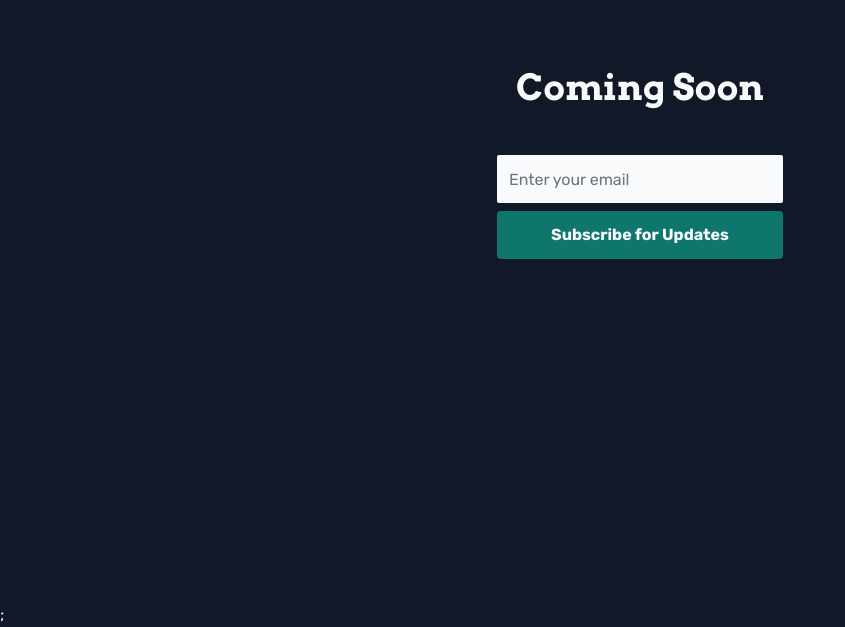
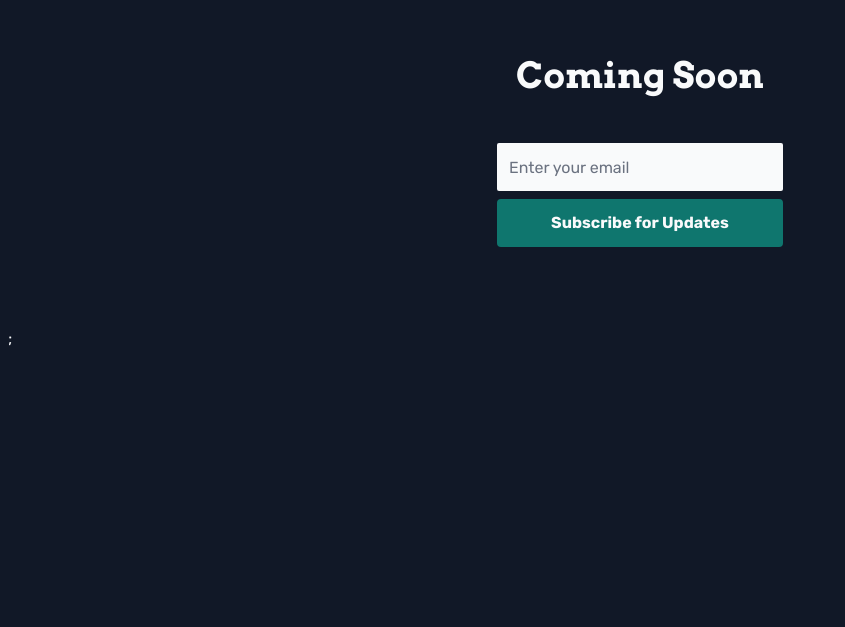
Before and after one commit to memenovation/coming-soon-template, a Next.js app: page / in a window 1280 px wide. Shown: the part 197-824 px from the top of the page, without its empty margins (0-845 px from the left). After the commit the page ends 800 px from the top, so only its background shows below. Built offline with nearby package versions, Linux system fonts and the light colour scheme.

Commit message:
update: add layout wrapper & remove unnecessary analytics

```diff
--- /dev/null
+++ b/src/components/Layout.tsx
@@ -0,0 +1,7 @@
+export const Layout = ({ children }) => {
+  return (
+    <div className="flex flex-col items-center justify-center min-h-screen w-full">
+      <div className="px-2 w-full">{children}</div>
+    </div>
+  );
+};
--- a/src/pages/_app.tsx
+++ b/src/pages/_app.tsx
@@ -1,5 +1,7 @@
 import "../../styles/global.css";
 import Script from "next/script";
+
+import { Layout } from "@components/Layout";
 
 function MyApp({ Component, pageProps }) {
   return (
@@ -9,7 +11,9 @@ function MyApp({ Component, pageProps }) {
         src="https://umami-bay-kappa.vercel.app/umami.js"
         data-website-id="ca82be68-fe5d-4551-9529-ec707ec91464"
       />
-      <Component {...pageProps} />;
+      <Layout>
+        <Component {...pageProps} />;
+      </Layout>
     </>
   );
 }
--- a/src/pages/index.tsx
+++ b/src/pages/index.tsx
@@ -41,7 +41,7 @@ export default function Home() {
   };
 
   return (
-    <div className="flex flex-col items-center justify-center min-h-screen py-2">
+    <div className="flex flex-col items-center justify-center">
       <Head>
         <title>{process.env.NEXT_PUBLIC_SITE_TITLE}</title>
         <link rel="icon" href="/favicon.ico" />
@@ -79,7 +79,7 @@ export default function Home() {
           </button>
         </form>
         {isSubscribed && (
-          <div className="mt-2 text-teal-500 text-center">
+          <div className="mt-2 text-indigo-400 text-center">
             Successfully subscribed!
           </div>
         )}
```
